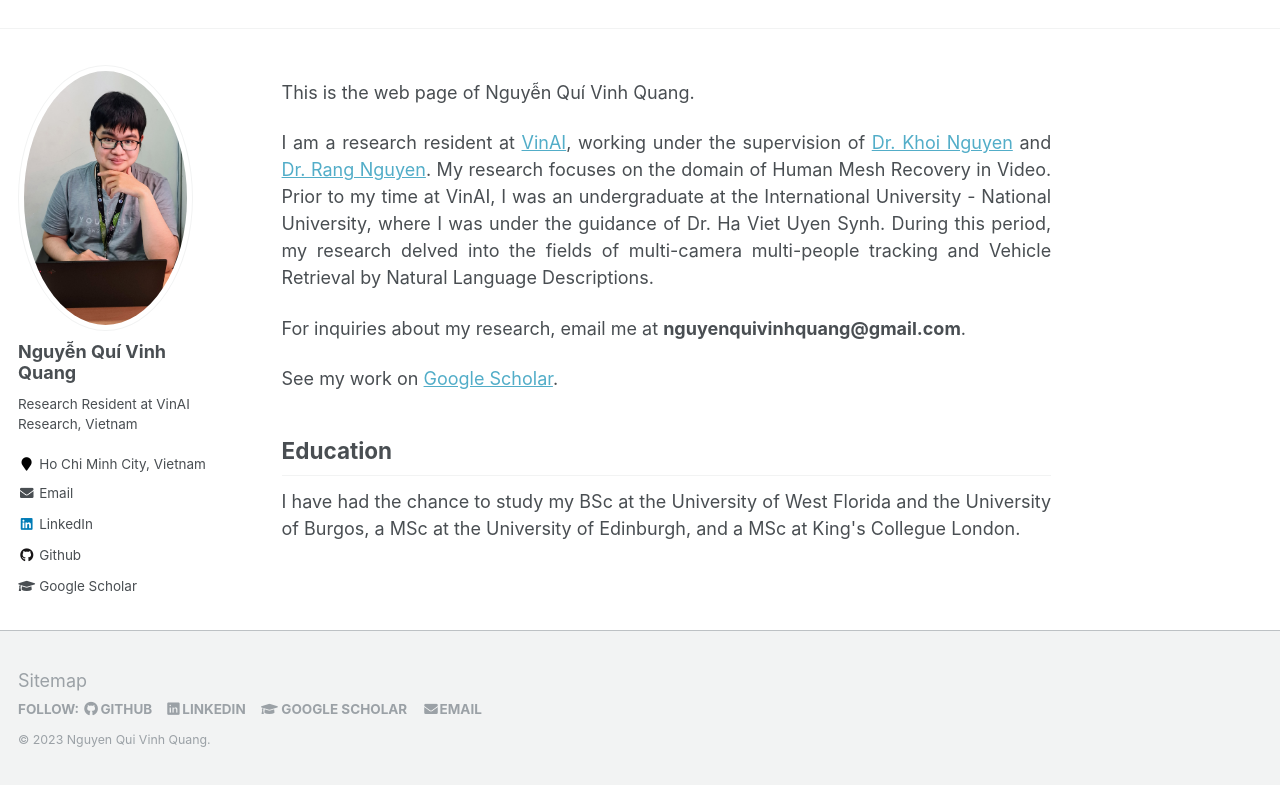
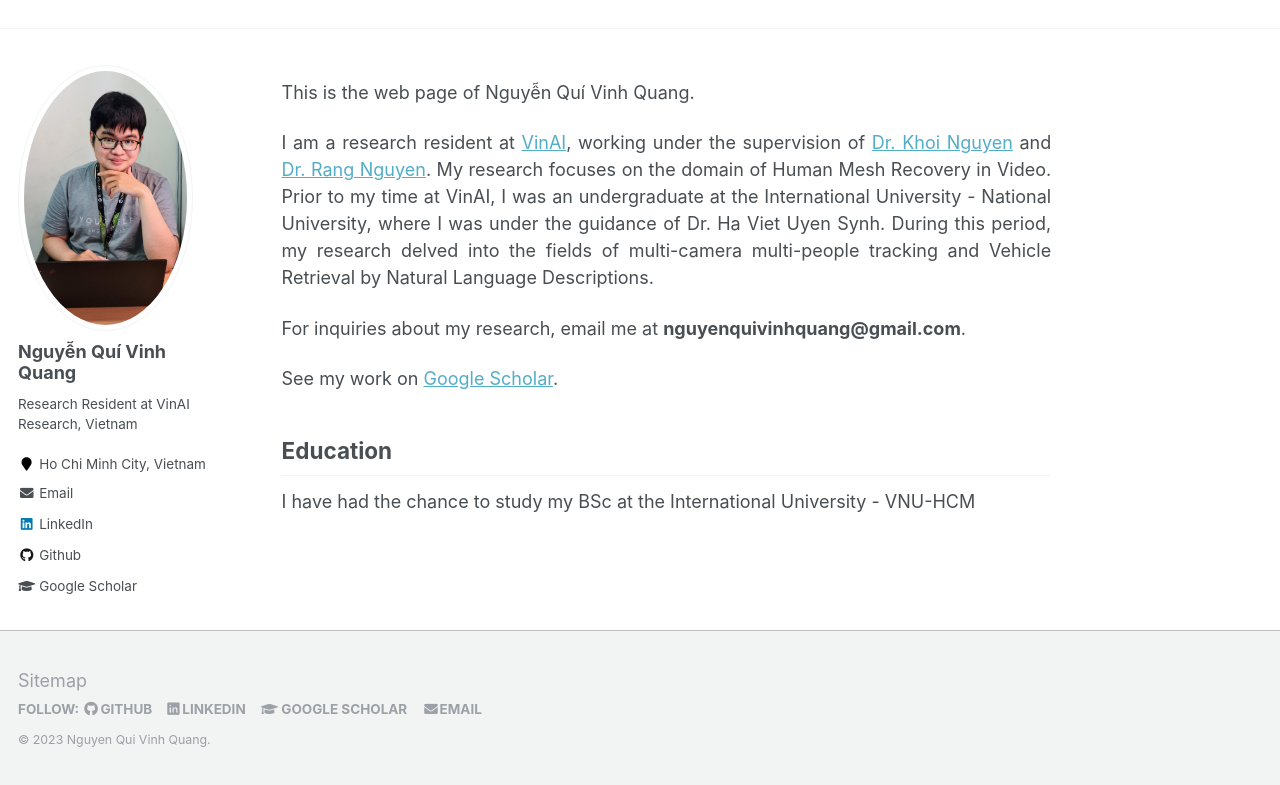
Before and after one commit to nguyenquivinhquang/nguyenquivinhquang.github.io, a Jekyll site: the page built from _pages/about.md, in a window 1280 px wide and 1156 px high. Shown: the part 371-1156 px from the top of the window. Built offline with Jekyll 4.4.1, drawn with Linux system fonts in a browser that asks for light colours.

Commit message:
Update about.md

```diff
--- a/_pages/about.md
+++ b/_pages/about.md
@@ -90,7 +90,7 @@ redirect_from:
 
 <h2> Education </h2>
 
-<p> I have had the chance to study my BSc at the University of West Florida and the University of Burgos, a MSc at the University of Edinburgh, and a MSc at King's Collegue London. </p>
+<p> I have had the chance to study my BSc at the International University - VNU-HCM </p>
 
 <!-- <div class="text-center">
 <div class="row">
```
